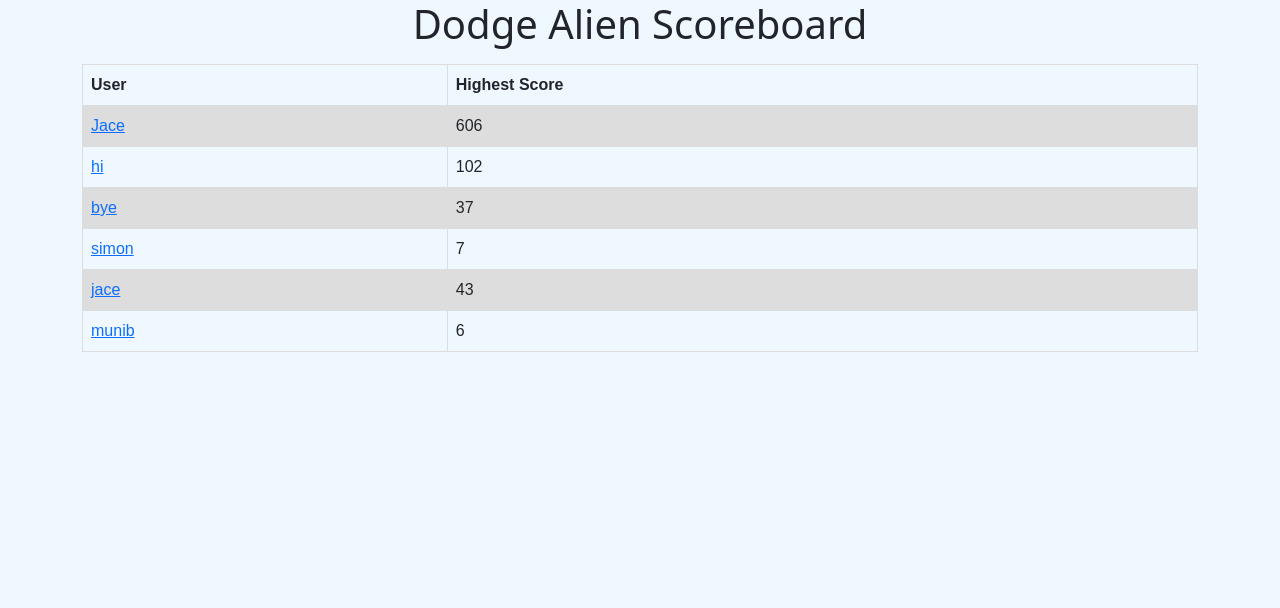
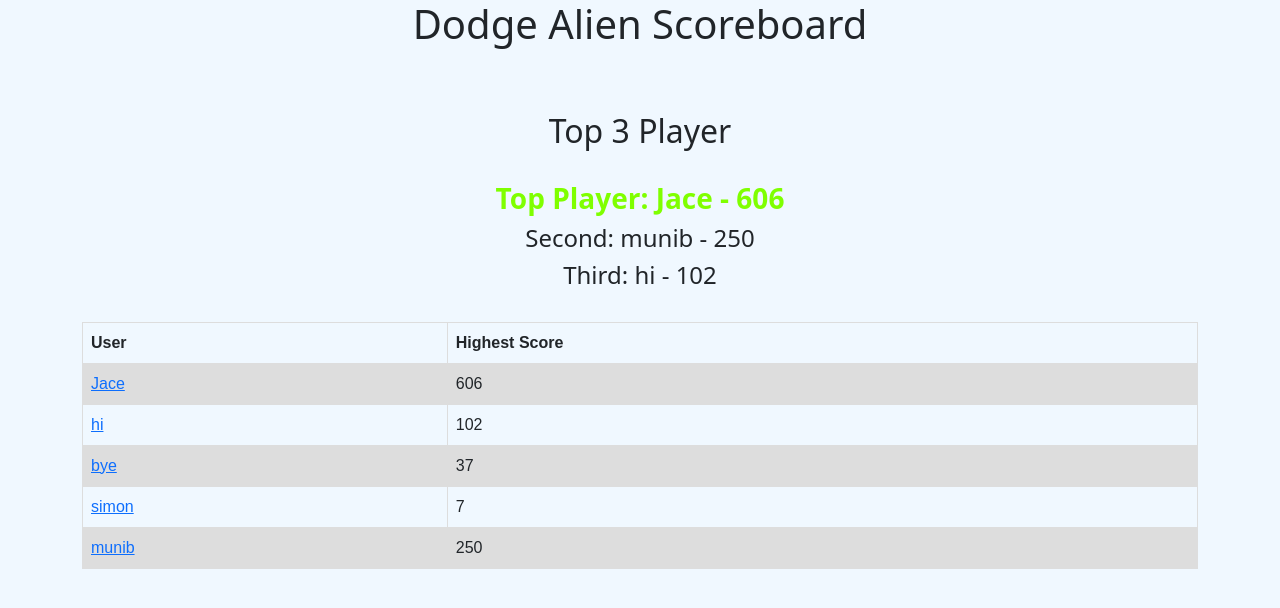
Before and after one commit to JaceBCIT/ACIT_2515_pygame, a Flask app: page / in a window 1280 px wide. Shown: the top 608 px of the page. Run offline with Flask 2, Linux system fonts and the light colour scheme.

Commit message:
Adding top 3 player in scoreboard, and remove unused function from get_data.py

```diff
--- a/app.py
+++ b/app.py
@@ -1,3 +1,4 @@
+import operator
 from flask import Flask, render_template, request
 from models import GetScore
 
@@ -6,11 +7,11 @@ app = Flask(__name__)
 @app.route("/")
 def home():
     data = GetScore()
-    name = data.users
-    score = data.high_score
-    length = len(name)
+    json_dict = data.board
+    score_list = sorted(json_dict.items(), key=operator.itemgetter(1), reverse=True)
 
-    return render_template("dashboard.html", name=name, score=score, length=length)
+
+    return render_template("dashboard.html", score_list=score_list, json_dict=json_dict)
 
 @app.route("/player")
 def display_one_user():
--- a/data/data.json
+++ b/data/data.json
@@ -1 +1 @@
-{"Jace": [606, 10], "hi": [102, 7], "bye": [37, 13], "simon": [7, 5], "jace": [43, 8], "munib": [6]}
+{"Jace": [606, 10], "hi": [102, 6], "bye": [37, 13], "simon": [7, 5], "munib": [250, 250]}
--- a/models/get_data.py
+++ b/models/get_data.py
@@ -12,9 +12,3 @@ class GetScore:
     def load_json(self):
         with open(self.filename, "r") as f:
             self.board = json.load(f)
-
-        for i in self.board.keys():
-            self.users.append(i)
-
-        for j in self.board.values():
-            self.high_score.append(j[0])
--- a/templates/base.html
+++ b/templates/base.html
@@ -36,13 +36,15 @@
           background-color: #dddddd;
         }
 
-        h1 {
+        h1, h2, h4 {
             text-align: center;
         }
 
-        h2 {
+        h3 {
             text-align: center;
+            color:chartreuse;
         }
+
     </style>
 
     <script src="https://cdn.jsdelivr.net/npm/bootstrap@5.0.2/dist/js/bootstrap.bundle.min.js" integrity="sha384-MrcW6ZMFYlzcLA8Nl+NtUVF0sA7MsXsP1UyJoMp4YLEuNSfAP+JcXn/tWtIaxVXM" crossorigin="anonymous"></script>
--- a/templates/dashboard.html
+++ b/templates/dashboard.html
@@ -1,14 +1,23 @@
 {% extends "base.html" %}
 {% block content %}
+<br>
+<br>
+<h2>Top 3 Player</h2>
+<br>
+<h3><b>Top Player: {{ score_list[0][0] }} - {{ score_list[0][1][0] }}</b></h3>
+<h4>Second: {{ score_list[1][0] }} - {{ score_list[1][1][0] }}</h4>
+<h4>Third: {{ score_list[2][0] }} - {{ score_list[2][1][0] }}</h4>
+
+<br>
 <table>
     <tr>
         <th>User</th>
         <th>Highest Score</th>
     </tr>
-    {% for i in range(length) %}
+    {% for name in json_dict %}
     <tr>
-        <td><a href={{ url_for('display_one_user', name=name[i] ) }}>{{ name[i] }}</a></td>
-        <td>{{ score[i] }}</td>
+        <td><a href={{ url_for('display_one_user', name=name ) }}>{{ name }}</a></td>
+        <td>{{ json_dict[name][0] }}</td>
     </tr>
     {% endfor %}
 </table>
```
